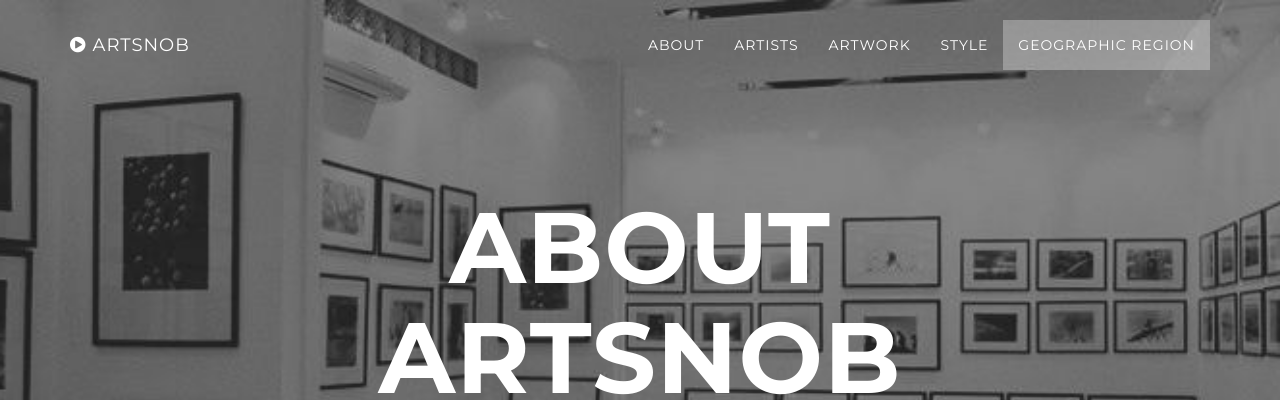
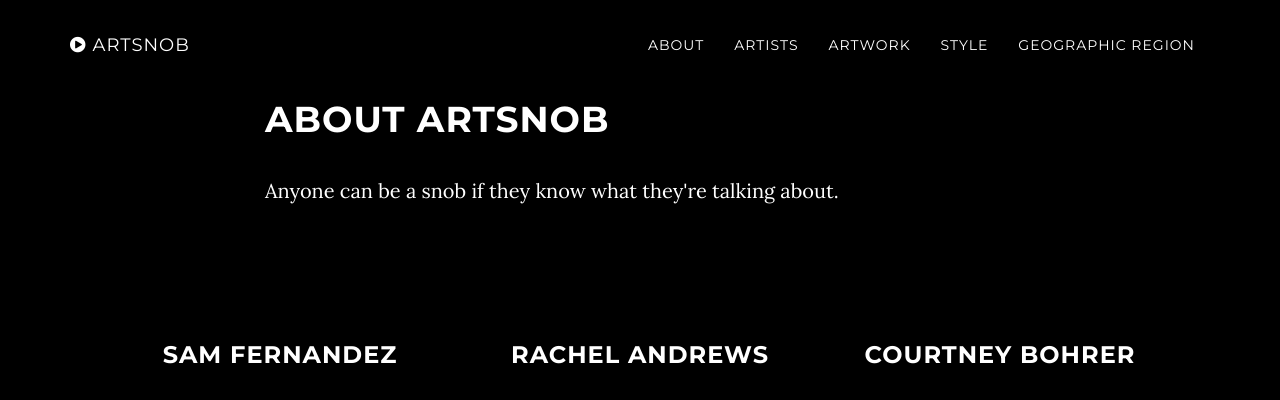
Before and after one commit to cs373gc-fall-2016/GallerSwe, a Flask app: page /about in a window 1280 px wide. Shown: the top 400 px of the page. Run offline with Flask 2, Linux system fonts and the light colour scheme; some libraries are stand-ins or nearby versions.

Commit message:
clean splash page, transition to and from about, formating of about page

```diff
--- a/static/about.html
+++ b/static/about.html
@@ -34,7 +34,7 @@
 
 </head>
 
-<body id="page-top" data-spy="scroll" data-target=".navbar-fixed-top">
+<body data-spy="scroll" data-target=".navbar-fixed-top">
 
     <!-- Navigation -->
     <nav class="navbar navbar-custom navbar-fixed-top" role="navigation">
@@ -43,7 +43,7 @@
                 <button type="button" class="navbar-toggle" data-toggle="collapse" data-target=".navbar-main-collapse">
                     Menu <i class="fa fa-bars"></i>
                 </button>
-                <a class="navbar-brand page-scroll" href="#page-top">
+                <a class="navbar-brand page-scroll" href="/">
                     <i class="fa fa-play-circle"></i> <span class="light">ArtSnob</span>
                 </a>
             </div>
@@ -51,10 +51,10 @@
             <div class="collapse navbar-collapse navbar-right navbar-main-collapse">
                 <ul class="nav navbar-nav">
                     <li class="hidden">
-                        <a href="#page-top"></a>
+                        <a href="/"></a>
                     </li>
                     <li>
-                        <a class="page-scroll" href="/about">About</a>
+                        <a class="active" href="/about">About</a>
                     </li>
                     <li>
                         <a class="page-scroll" href="/artists">Artists</a>
@@ -75,18 +75,12 @@
         <!-- /.container -->
     </nav>
 
-    <!-- Intro Header -->
-    <header class="intro">
-        <div class="intro-body">
-            <div class="container">
-                <div class="row">
-                    <div class="col-md-8 col-md-offset-2">
-                        <h1 class="brand-heading">About Artsnob</h1>
-                        <p class="intro-text">Anyone can be a snob if they know what they're talking about.</p>
-                        <a href="#artists" class="btn btn-circle page-scroll">
-                            <i class="fa fa-angle-double-down animated"></i>
-                        </a>
-                    </div>
+    <header class="about_intro">
+        <div class="container">
+            <div class="row">
+                <div class="col-md-8 col-md-offset-2">
+                    <h1 class="brand-heading">About Artsnob</h1>
+                    <p class="intro-text">Anyone can be a snob if they know what they're talking about.</p>
                 </div>
             </div>
         </div>
@@ -100,9 +94,10 @@
       			<div class="col-md-12">
       				<div class="col-md-4 buffer">
       					<div class="about">
-      						<div class="header">
-      							Sam Fernandez
-      							<img class="img-circle" src="http://avatarfiles.alphacoders.com/454/45479.jpg">
+                  <div class="row>">
+      							<h3>Sam Fernandez</h3>
+                  </div>
+      							<img class="img-circle memberphoto" src="http://avatarfiles.alphacoders.com/454/45479.jpg">
       						</div>
       						<p>
       							Stuff
@@ -125,13 +120,14 @@
       								?
       							</div>
       						</div>
-      					</div>
       				</div>
       				<div class="col-md-4 buffer">
       					<div class="about">
       						<div class="header">
-      							Rachel Andrews
-      							<img class="img-circle" src="http://avatarfiles.alphacoders.com/452/45266.jpg">
+                    <div class="row>">
+                      <h3>Rachel Andrews</h3>
+                    </div>
+      							<img class="img-circle memberphoto" src="http://avatarfiles.alphacoders.com/452/45266.jpg">
       						</div>
       						<p>
       							Stuff
@@ -158,8 +154,10 @@
       				<div class="col-md-4 buffer">
       					<div class="about">
       						<div class="header">
-      							Courtney Bohrer
-      							<img class="img-circle" src="http://avatarfiles.alphacoders.com/532/53258.jpg">
+      							<div class="row>">
+                      <h3>Courtney Bohrer</h3>
+                    </div>
+      							<img class="img-circle memberphoto" src="http://avatarfiles.alphacoders.com/532/53258.jpg">
       						</div>
       						<p>
       							Stuff
@@ -189,8 +187,10 @@
       				<div class="col-md-4 buffer">
       					<div class="about">
       						<div class="header">
-      							Alex Ikeda
-      							<img class="img-circle" src="http://avatarfiles.alphacoders.com/592/59266.jpg">
+                    <div class="row>">
+                      <h3>Alex Ikeda</h3>
+                    </div>
+      							<img class="img-circle memberphoto" src="http://avatarfiles.alphacoders.com/592/59266.jpg">
       						</div>
       						<p>
       							Stuff
@@ -218,8 +218,10 @@
       				<div class="col-md-4 buffer">
       					<div class="about">
       						<div class="header">
-      							Christopher Komplin
-      							<img class="img-circle" src="http://avatarfiles.alphacoders.com/457/45786.jpg">
+                    <div class="row>">
+                      <h3>Christopher Komplin</h3>
+                    </div>
+      							<img class="img-circle memberphoto" src="http://avatarfiles.alphacoders.com/457/45786.jpg">
       						</div>
       						<p>
       							Stuff
@@ -246,8 +248,10 @@
       				<div class="col-md-4 buffer">
       					<div class="about">
       						<div class="header">
-      							Cullen Bounds
-      							<img class="img-circle" src="https://avatars3.githubusercontent.com/u/3642830?v=3&s=466">
+      							<div class="row>">
+                      <h3>Cullen Bounds</h3>
+                    </div>
+      							<img class="img-circle memberphoto" src="https://avatars3.githubusercontent.com/u/3642830?v=3&s=466">
       						</div>
       						<p>
                     Stuff!!
@@ -277,37 +281,6 @@
       </div>
     </section>
 
-    <!-- Artwork Section -->
-    <section id="artwork" class="container content-section text-center">
-        <div class="row">
-            <div class="container">
-                <div class="col-lg-8 col-lg-offset-2">
-                    <h2>Artwork</h2>
-                    <p>This is where the artwork will go.</p>
-                </div>
-            </div>
-        </div>
-    </section>
-
-    <!-- Style Section -->
-    <section id="style" class="container content-section text-center">
-        <div class="row">
-            <div class="col-lg-8 col-lg-offset-2">
-                <h2>Style</h2>
-                <p>This is where the styles will go.</p>
-            </div>
-        </div>
-    </section>
-
-    <!-- Geographic Region Section -->
-    <section id="geo" class="container content-section text-center">
-        <div class="row">
-            <div class="col-lg-8 col-lg-offset-2">
-                <h2>Geographic Region</h2>
-                <p>This is where the geographic regions will go.</p>
-            </div>
-        </div>
-    </section>
 
     <!-- Footer -->
     <footer>
--- a/static/css/custom.css
+++ b/static/css/custom.css
@@ -9,3 +9,32 @@
 	  background-size: cover;
 	  -o-background-size: cover;
      }
+
+table, th, td {
+    border: 1px solid white;
+}
+
+.highlight {
+	background-color: rgb(211,211,211);
+}
+
+#data {
+	float: left;
+}
+
+#single {
+	float: left;
+}
+
+#display {
+	overflow: hidden;
+}
+
+.memberphoto {
+	width:200px;
+    height:auto;
+}
+
+.about_intro {
+	padding-top: 100px;
+}
--- a/static/css/grayscale.css
+++ b/static/css/grayscale.css
@@ -221,23 +221,6 @@
   padding-top: 100px;
 }
 
-#map {
-  width: 100%;
-  height: 200px;
-  margin-top: 100px;
-}
-@media (min-width: 767px) {
-  .content-section {
-    padding-top: 250px;
-  }
-  .download-section {
-    padding: 100px 0;
-  }
-  #map {
-    height: 400px;
-    margin-top: 250px;
-  }
-}
 .btn {
   text-transform: uppercase;
   font-family: "Montserrat", "Helvetica Neue", Helvetica, Arial, sans-serif;
```
Also changed, not shown: static/index.html (+13 -57 lines).
